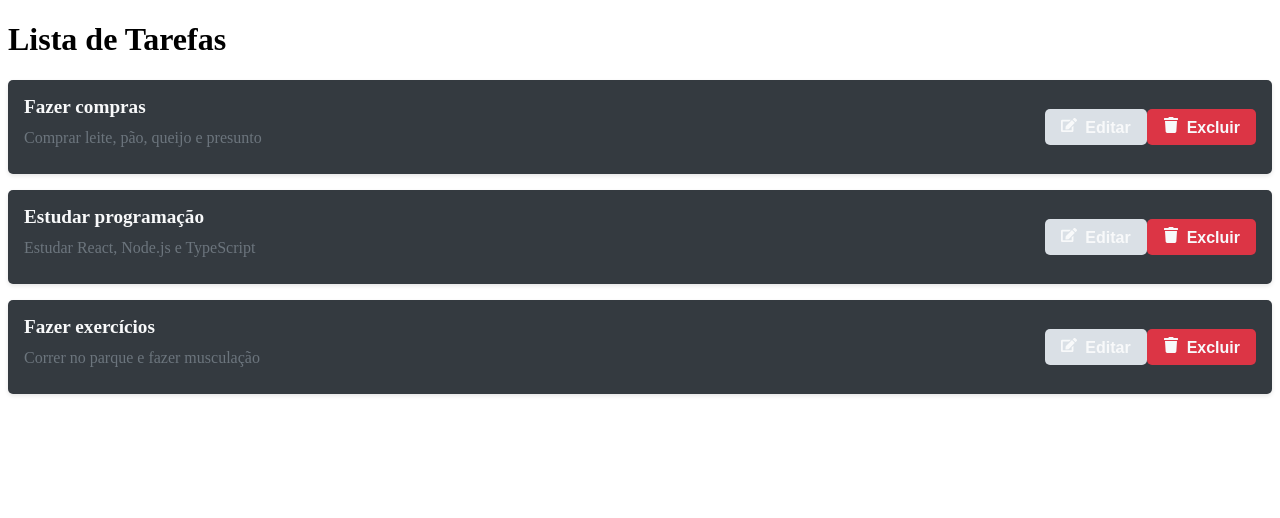
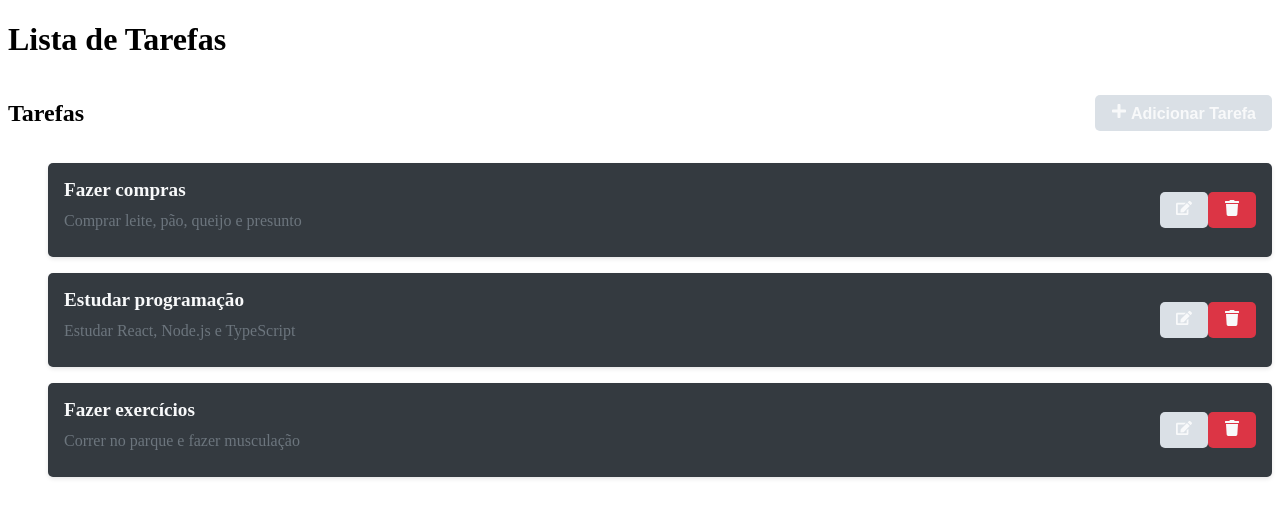
Before and after one commit to nascimentoemerson/my-tasks-front, a React (Vite) app: page / in a window 1280 px wide. Shown: the top 518 px of the page. Built offline with nearby package versions, Linux system fonts and the light colour scheme.

Commit message:
feat: change color componentes

```diff
--- a/src/App.tsx
+++ b/src/App.tsx
@@ -1,5 +1,6 @@
 import React, { useState } from 'react';
 import TaskList from './components/tasklist/TaskList';
+import { TaskListProps } from './interfaces/Props';
 import { Task } from './interfaces/Task';
 
 const App: React.FC = () => {
@@ -31,10 +32,16 @@ const App: React.FC = () => {
     setTasks((prevTasks) => prevTasks.filter((task) => task.id !== taskId));
   };
 
+  const taskListProps: TaskListProps = {
+    tasks: tasks,
+    onEditTask: handleEditTask,
+    onDeleteTask: handleDeleteTask,
+  };
+
   return (
     <div>
       <h1>Lista de Tarefas</h1>
-      <TaskList tasks={tasks} onEditTask={handleEditTask} onDeleteTask={handleDeleteTask} />
+      <TaskList {...taskListProps} />
     </div>
   );
 };
--- /dev/null
+++ b/src/components/task-actions/TaskActions.tsx
@@ -0,0 +1,22 @@
+import React from "react";
+import { FaPlus } from "react-icons/fa";
+import { AddTaskButton, StyledTaskActions } from "./styles";
+
+
+type TaskActionsProps = {
+    onAddTask: () => void;
+};
+
+
+const TaskActions: React.FC<TaskActionsProps> = ({ onAddTask }) => {
+    return (
+        <StyledTaskActions>
+            <h2>Tarefas</h2>
+            <AddTaskButton onClick={onAddTask}>
+                <FaPlus /> Adicionar Tarefa
+            </AddTaskButton>
+        </StyledTaskActions>
+    );
+};
+
+export default TaskActions;
--- a/src/components/task-actions/styles.tsx
+++ b/src/components/task-actions/styles.tsx
@@ -0,0 +1,25 @@
+import styled from "styled-components";
+import { colors, spacing } from "../tasklist/variables";
+
+export const  StyledTaskActions = styled.div`
+  display: flex;
+  justify-content: space-between;
+  align-items: center;
+  margin-bottom: ${spacing.medium};
+`;
+
+export const  AddTaskButton = styled.button`
+  border: none;
+  background-color: ${colors.primary};
+  color: ${colors.light};
+  font-size: 1rem;
+  font-weight: bold;
+  padding: ${spacing.small} ${spacing.medium};
+  border-radius: 5px;
+  cursor: pointer;
+  transition: background-color 0.2s ease-in-out;
+
+  &:hover {
+    background-color: ${colors.primary};
+  }
+`;
--- a/src/components/taskList/TaskList.tsx
+++ b/src/components/taskList/TaskList.tsx
@@ -1,44 +1,57 @@
-import React from "react";
+import React, { useState } from "react";
+import TaskListItem from "../task-item/TaskListItem";
+import TaskActions from "../task-actions/TaskActions";
 import { Task } from "../../interfaces/Task";
-import {
-    StyledTaskList,
-    TaskItem,
-    TaskInfo,
-    TaskTitle,
-    TaskDescription,
-    TaskActions,
-    TaskButton,
-    EditIcon,
-    DeleteIcon,
-} from "./styles";
+import { StyledTaskList } from "./styles";
 
-interface Props {
-    tasks: Task[];
-    onEditTask: (updatedTask: Task) => void;
-    onDeleteTask: (taskId: string) => void;
-}
 
-const TaskList: React.FC<Props> = ({ tasks, onEditTask, onDeleteTask }) => {
+
+const TaskList: React.FC = () => {
+    const [tasks, setTasks] = useState<Task[]>([
+        {
+            id: "1",
+            title: "Fazer compras",
+            description: "Comprar leite, pão, queijo e presunto",
+        },
+        {
+            id: "2",
+            title: "Estudar programação",
+            description: "Estudar React, Node.js e TypeScript",
+        },
+        {
+            id: "3",
+            title: "Fazer exercícios",
+            description: "Correr no parque e fazer musculação",
+        },
+    ]);
+
+    const handleEditTask = (updatedTask: Task) => {
+        setTasks((prevTasks) =>
+            prevTasks.map((task) => (task.id === updatedTask.id ? updatedTask : task))
+        );
+    };
+
+    const handleDeleteTask = (taskId: string) => {
+        setTasks((prevTasks) => prevTasks.filter((task) => task.id !== taskId));
+    };
+
+    const handleAddTask = () => {
+        // Implementar adição de nova tarefa
+    };
+
     return (
         <StyledTaskList>
-            {tasks.map((task) => (
-                <TaskItem key={task.id}>
-                    <TaskInfo>
-                        <TaskTitle>{task.title}</TaskTitle>
-                        <TaskDescription>{task.description}</TaskDescription>
-                    </TaskInfo>
-                    <TaskActions>
-                        <TaskButton onClick={() => onEditTask(task)}>
-                            <EditIcon />
-                            Editar
-                        </TaskButton>
-                        <TaskButton danger onClick={() => onDeleteTask(task.id)}>
-                            <DeleteIcon />
-                            Excluir
-                        </TaskButton>
-                    </TaskActions>
-                </TaskItem>
-            ))}
+            <TaskActions onAddTask={handleAddTask} />
+            <ul>
+                {tasks.map((task) => (
+                    <TaskListItem
+                        key={task.id}
+                        task={task}
+                        onEditTask={handleEditTask}
+                        onDeleteTask={handleDeleteTask}
+                    />
+                ))}
+            </ul>
         </StyledTaskList>
     );
 };
--- a/src/interfaces/Props.tsx
+++ b/src/interfaces/Props.tsx
@@ -1,6 +1,6 @@
 import { Task } from "./Task";
 
-export interface Props {
+export interface TaskListProps {
     tasks: Task[];
     onEditTask: (updatedTask: Task) => void;
     onDeleteTask: (taskId: string) => void;
```
